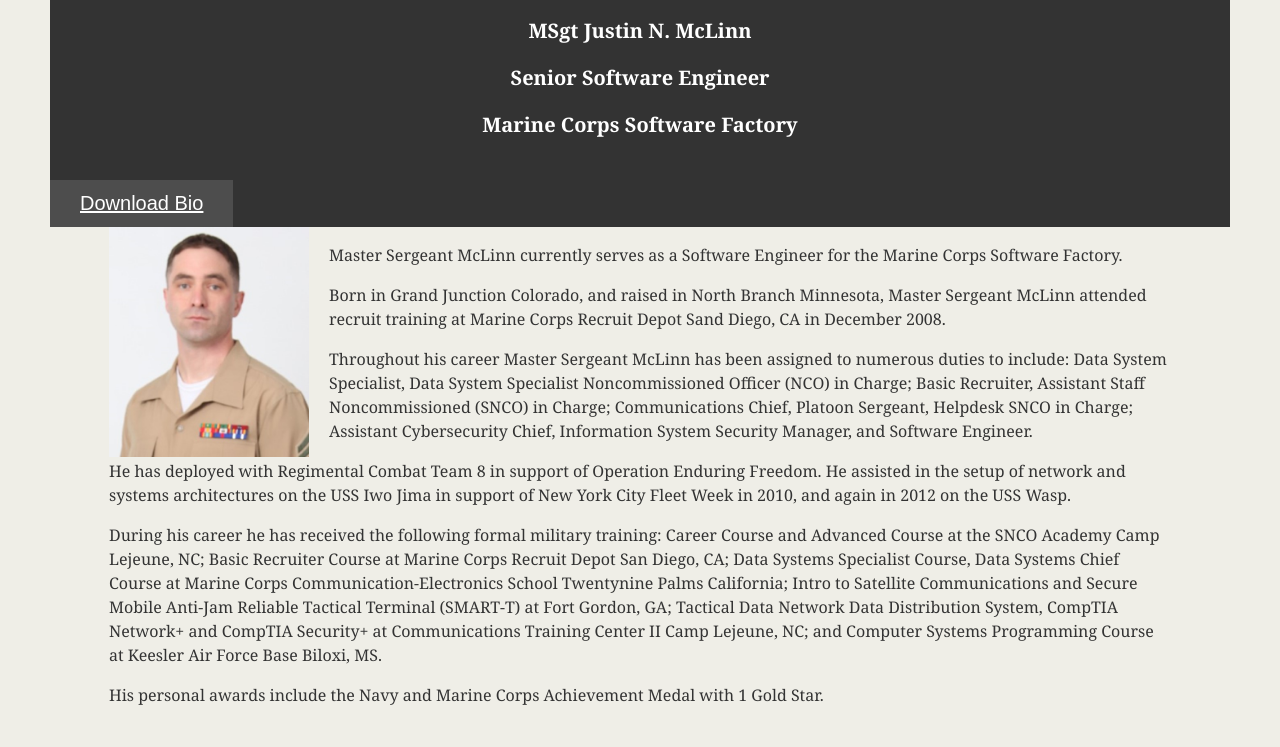
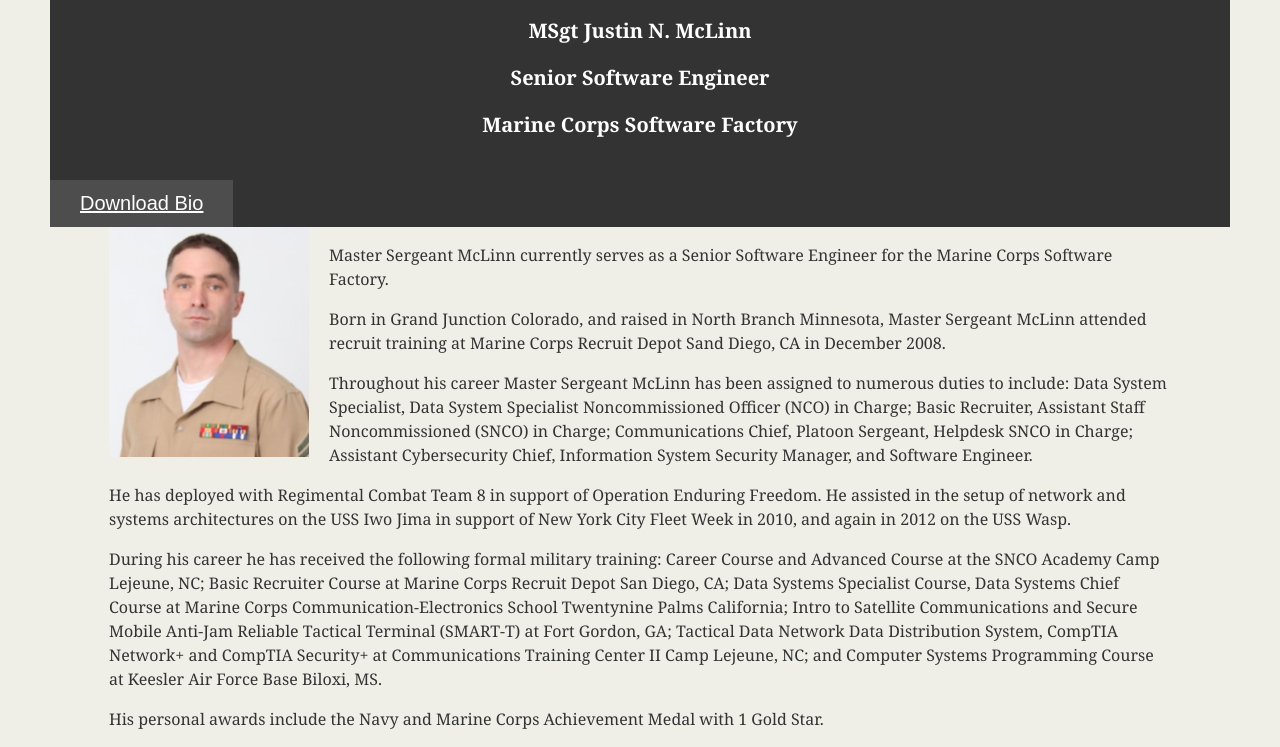
Before and after one commit to justinmclinn/portfolio, a plain HTML site: page index.html in a window 1280 px wide. Shown: the part 100-847 px from the top of the page. Before the commit the page ends 823 px from the top, so only its background shows below. Drawn offline with Linux system fonts and the light colour scheme.

Commit message:
Update index.html

```diff
--- a/index.html
+++ b/index.html
@@ -18,7 +18,7 @@
   <section id="main-bio">
     <img id="bio-image" src="McLinn_Bio_Pic.jpg" alt="McLinn headshot">
     <p>
-      Master Sergeant McLinn currently serves as a Software Engineer for the Marine Corps Software Factory.
+      Master Sergeant McLinn currently serves as a Senior Software Engineer for the Marine Corps Software Factory.
     </p>
     <p>
       Born in Grand Junction Colorado, and raised in North Branch Minnesota, Master Sergeant McLinn attended recruit training at
```
